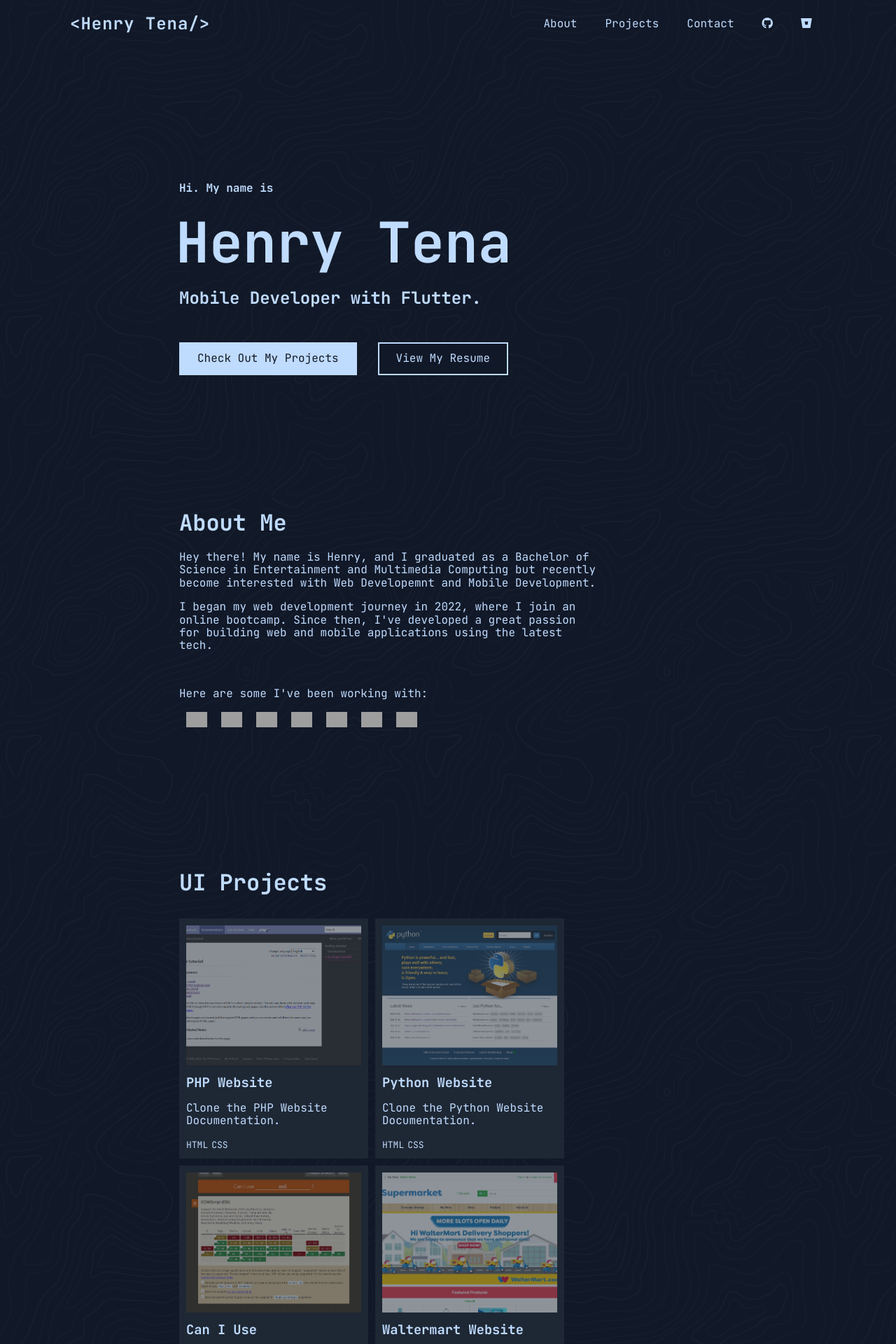
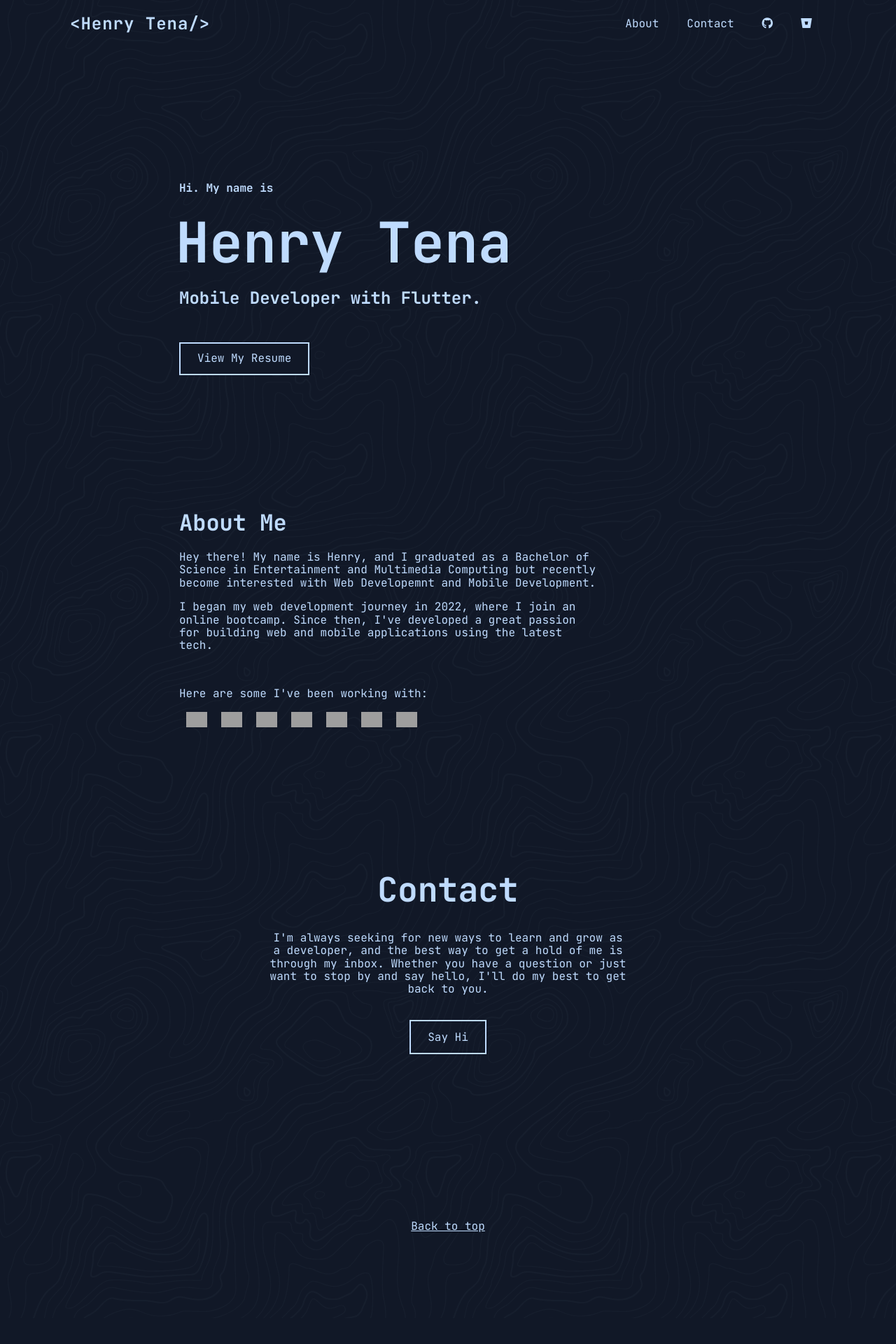
Before and after one commit to henryjrtena/website-portfolio, a React (Vite) app: page / in a window 1280 px wide. Shown: the top 1920 px of the page at 70% size. After the commit the page ends 1883 px from the top, so only its background shows below. Built offline with nearby package versions, Linux system fonts and the light colour scheme; grey boxes are pictures that could not be loaded.

Commit message:
remove-projects showing

```diff
--- a/index.html
+++ b/index.html
@@ -1,5 +1,6 @@
 <!DOCTYPE html>
 <html lang="en">
+
 <head>
   <meta charset="UTF-8" />
   <meta name="viewport" content="width=device-width, initial-scale=1.0" />
@@ -8,10 +9,10 @@
   <link rel="icon" href="logo.png">
   <link rel="stylesheet" href="https://necolas.github.io/normalize.css/8.0.1/normalize.css">
 </head>
+
 <body>
   <div id="root"></div>
   <script src="https://kit.fontawesome.com/72d2e6a860.js" crossorigin="anonymous"></script>
-    <script src=""></script>
   <script type="module" src="/src/main.jsx"></script>
   <script src="https://cdnjs.cloudflare.com/ajax/libs/gsap/3.11.3/gsap.min.js" deter></script>
   <script src="https://cdnjs.cloudflare.com/ajax/libs/gsap/3.11.3/Flip.min.js" deter></script>
@@ -24,8 +25,9 @@
     gsap.config({
       nullTargetWarn: false
     });
-      gsap.to('.project', {scrollTrigger: '.project', y: 200, duration: 2})
+    gsap.to('.project', { scrollTrigger: '.project', y: 200, duration: 2 })
   </script>
 
 </body>
+
 </html>
--- a/src/App.jsx
+++ b/src/App.jsx
@@ -23,8 +23,6 @@ function App() {
       <Overlay />
       <Jumbotron goto__projects={goto__projects}/>
       <About />
-      <FrontEnd />
-      <BackEnd />
       <Contact />
       <Footer />
     </div>
--- a/src/assets/styles/App.scss
+++ b/src/assets/styles/App.scss
@@ -212,6 +212,7 @@
     width: 40%;
     height: 50vh;
     margin: 0 auto;
+    margin-top: 0;
     text-align: center;
 
     h1{
@@ -240,6 +241,8 @@
 .footer{
     height: 5vh;
     text-align: center;
+    margin-top: 100px;
+    margin-bottom: 100px;
 
     a{
         cursor: pointer;
--- a/src/components/Bits/NavBits.jsx
+++ b/src/components/Bits/NavBits.jsx
@@ -9,7 +9,6 @@ export default function NavBits({goto__projects}){
         <ul className='nav'>
             <span className='hamburger' onClick={closeNav}><i className="fa fa-times"></i></span>
             <li className='nav--list'><a href='#about'>About</a></li>
-            <li className='nav--list'><a onClick={()=>goto__projects()}>Projects</a></li>
             <li className='nav--list'><a href='#contact'>Contact</a></li>
             <li className='nav--list'><a href='https://github.com/henryjrtena'><i className='fa fa-github'></i></a></li>
             <li className='nav--list'><a href='https://bitbucket.org/henryjrtena/workspace/repositories'><i className='fa fa-bitbucket'></i></a></li>
--- a/src/components/Jumbotron.jsx
+++ b/src/components/Jumbotron.jsx
@@ -13,8 +13,7 @@ export default function Jumbotron({ goto__projects }) {
             <h1 className='name'>Henry Tena</h1>
             <h2>Mobile Developer with Flutter.</h2>
             <div className='jumbotron--buttons'>
-                <Button href='#projects' className='jumbo--projects goto__projects' onClick={() => goto__projects()}>Check Out My Projects</Button>
-                <Button href='https://drive.google.com/drive/folders/1j9wLXRAUr3c5fGvA9lQ09xrhyiS1E3hu?usp=sharing' target="_blank" className='jumbo--resume btnn'>View My Resume</Button>
+                <Button href='https://drive.google.com/file/d/1xyYa42G9okso2DGnvLx5ukjtvbOMO5Gz/view?usp=sharing' target="_blank" className='jumbo--resume btn'>View My Resume</Button>
             </div>
         </div>
     )
```
Lines whose indentation alone changed are shown as unchanged.
